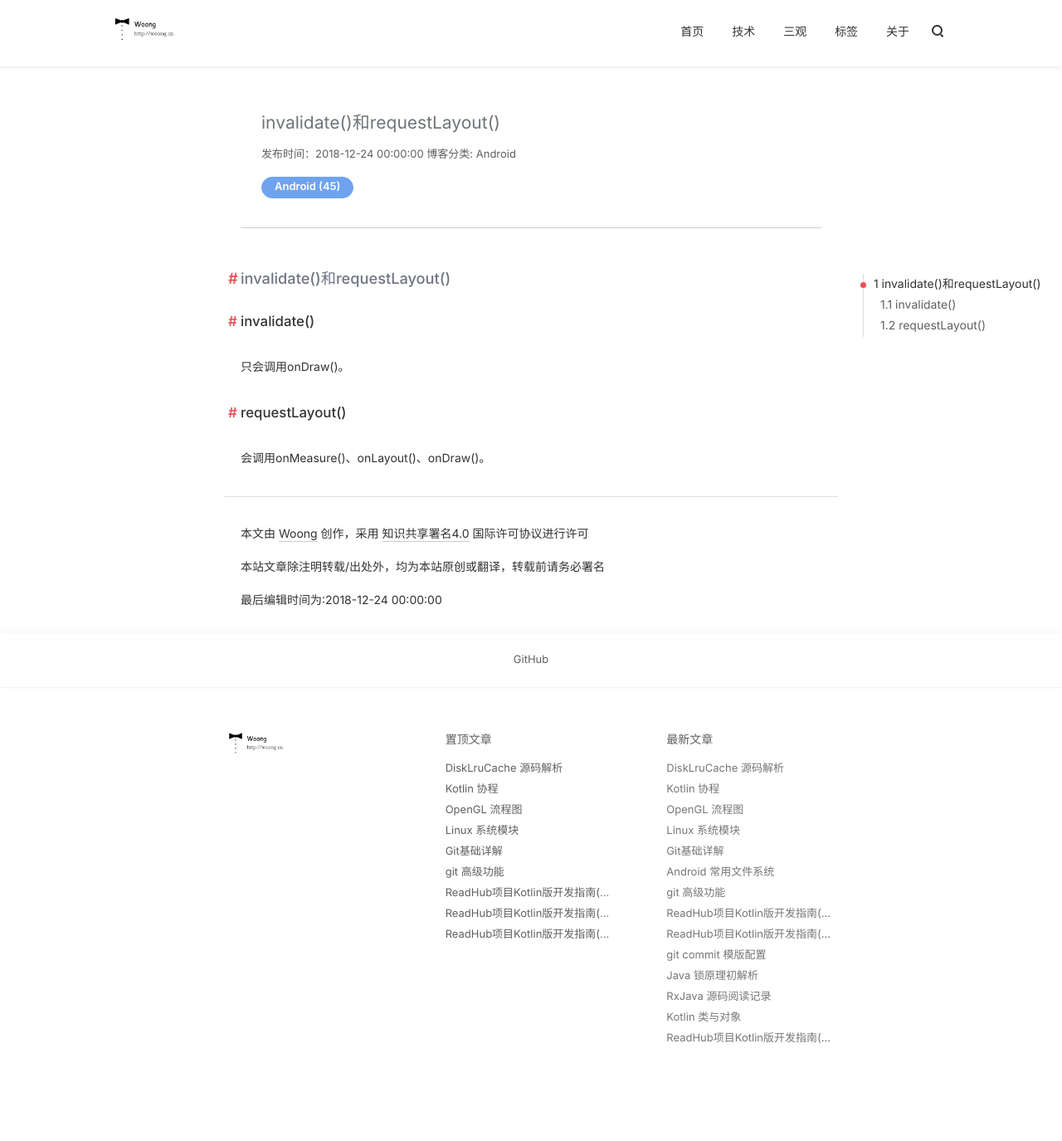
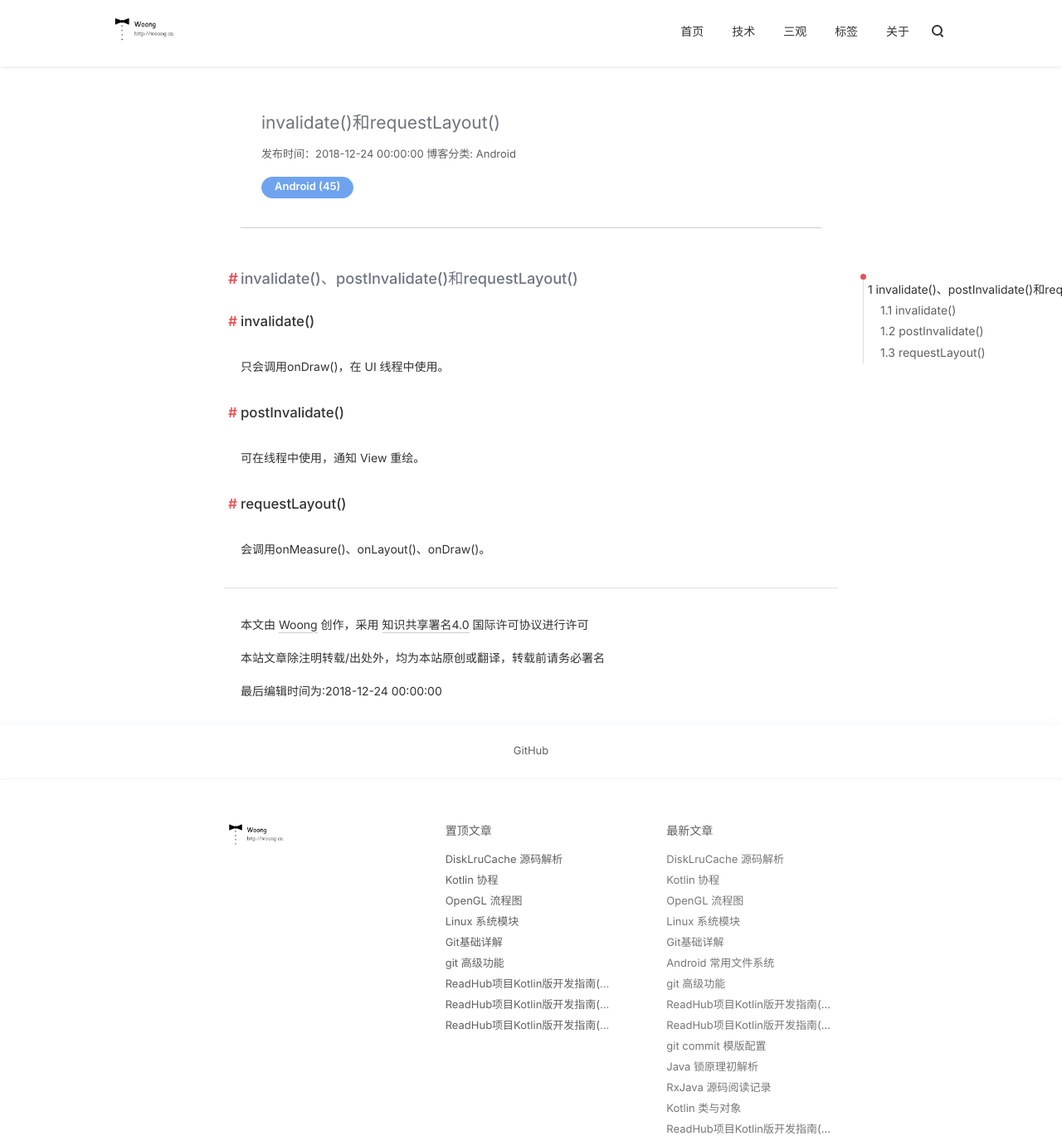
Before and after one commit to j1406493495/j1406493495.github.io, a Jekyll site: the page built from _posts/android/2018-12-24-View绘制触发函数的区别.md, in a window 1280 px wide and 1375 px high. Shown: the whole window at 83% size. Built offline with Jekyll 4.4.1, drawn with Linux system fonts in a browser that asks for light colours; nearby versions of some CDN libraries; comment, search, counter and statistics services are not loaded.

Commit message:
[Bug XXXX] postInvalidate Cause: None Solution: None Fixed Version: None

```diff
--- a/_posts/android/2018-12-24-View绘制触发函数的区别.md
+++ b/_posts/android/2018-12-24-View绘制触发函数的区别.md
@@ -12,11 +12,15 @@ tags:
 
 ---
 
-## invalidate()和requestLayout()
+## invalidate()、postInvalidate()和requestLayout()
 
 ### invalidate()
 
-只会调用onDraw()。
+只会调用onDraw()，在 UI 线程中使用。
+
+### postInvalidate()
+
+可在线程中使用，通知 View 重绘。
 
 ### requestLayout()
 
```
